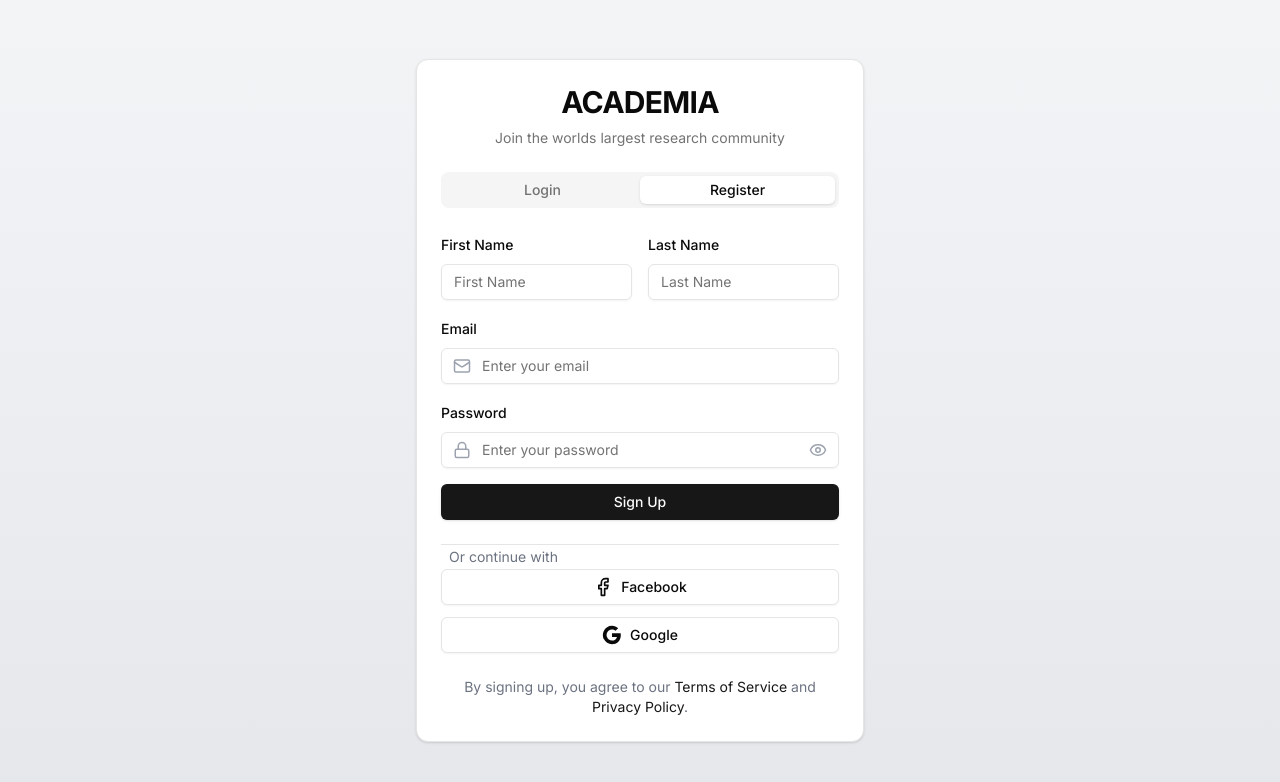
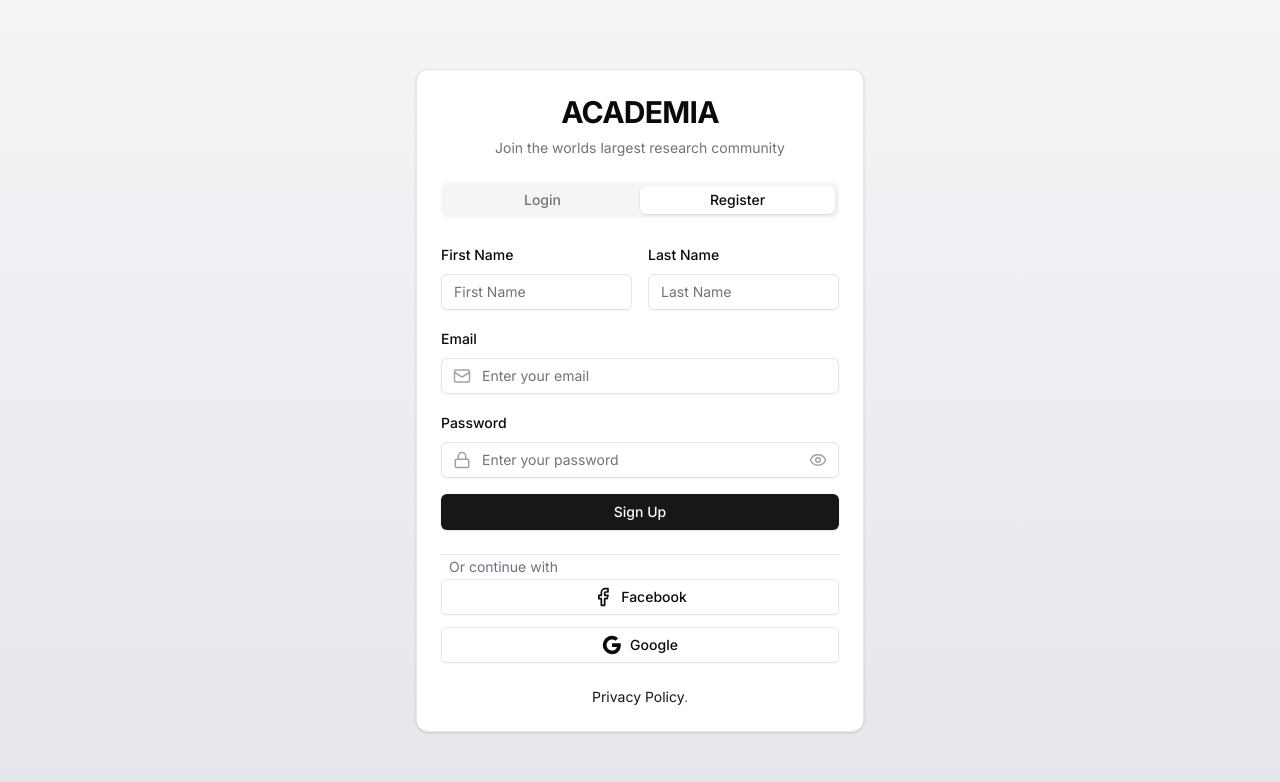
Before and after one commit to jon-jc/pdfAnalyzer, a Next.js app: page /login in a window 1280 px wide. Shown: the top 782 px of the page. Built offline with nearby package versions, Linux system fonts and the light colour scheme.

Commit message:
fix logo sizing

```diff
--- a/components/analytics.tsx
+++ b/components/analytics.tsx
@@ -492,7 +492,7 @@
                 <p className="text-gray-600 dark:text-gray-400 mb-4">
                   This page shows details about visitors to your papers over the
                   last {timeRange} days. To get more visitors, make sure youve
-                  uploaded and tagged all your papers.
+                  uploaded and tagged all your papers
                 </p>
                 <Button>Upload a Paper</Button>
               </CardContent>
--- a/components/auth.tsx
+++ b/components/auth.tsx
@@ -286,11 +286,6 @@
         </CardContent>
         <CardFooter className="flex justify-center">
           <p className="text-sm text-center text-gray-500">
-            By signing up, you agree to our{" "}
-            <a href="#" className="text-primary hover:underline">
-              Terms of Service
-            </a>{" "}
-            and{" "}
             <a href="#" className="text-primary hover:underline">
               Privacy Policy
             </a>
--- a/components/landing.tsx
+++ b/components/landing.tsx
@@ -752,7 +752,6 @@
                 { name: "Facebook", href: "https://facebook.com" },
                 { name: "Twitter", href: "https://twitter.com" },
                 { name: "LinkedIn", href: "https://linkedin.com" },
-                { name: "GitHub", href: "https://github.com" },
               ].map((platform) => (
                 <a
                   key={platform.name}
--- a/components/pdf.tsx
+++ b/components/pdf.tsx
@@ -440,7 +440,7 @@
                         <FileUp className="w-10 h-10 mb-3 text-gray-400" />
                         <p className="mb-2 text-sm text-gray-500 dark:text-gray-400">
                           <span className="font-semibold">Click to upload</span>{" "}
-                          or drag and drop
+                          or drag and drop your PDF
                         </p>
                         <p className="text-xs text-gray-500 dark:text-gray-400">
                           PDF (MAX. 20MB)
--- a/components/pricing.tsx
+++ b/components/pricing.tsx
@@ -238,7 +238,7 @@
                   <div className="flex flex-col space-y-1">
                     <p className="text-sm font-medium leading-none">John Doe</p>
                     <p className="text-xs leading-none text-muted-foreground">
-                      john.doe@example.com
+                      john.doe@gmail.com
                     </p>
                   </div>
                 </DropdownMenuLabel>
```
